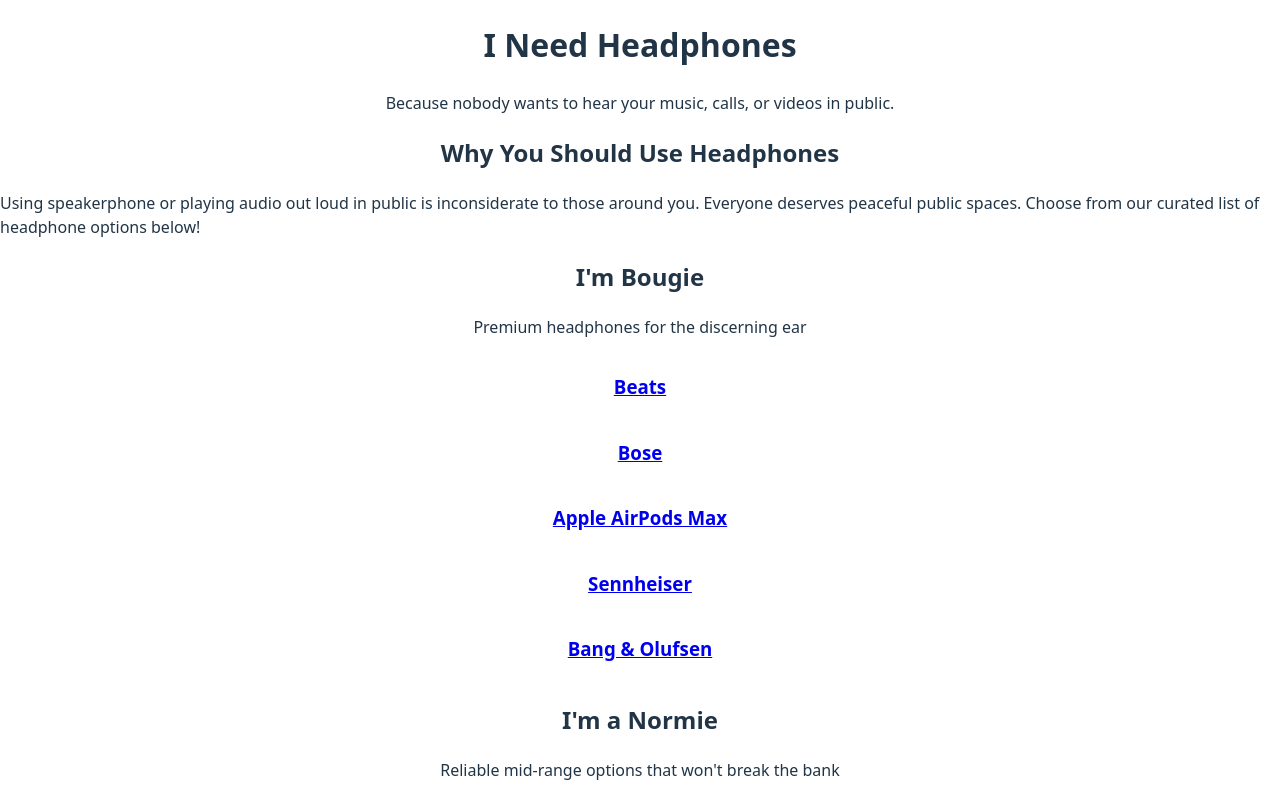
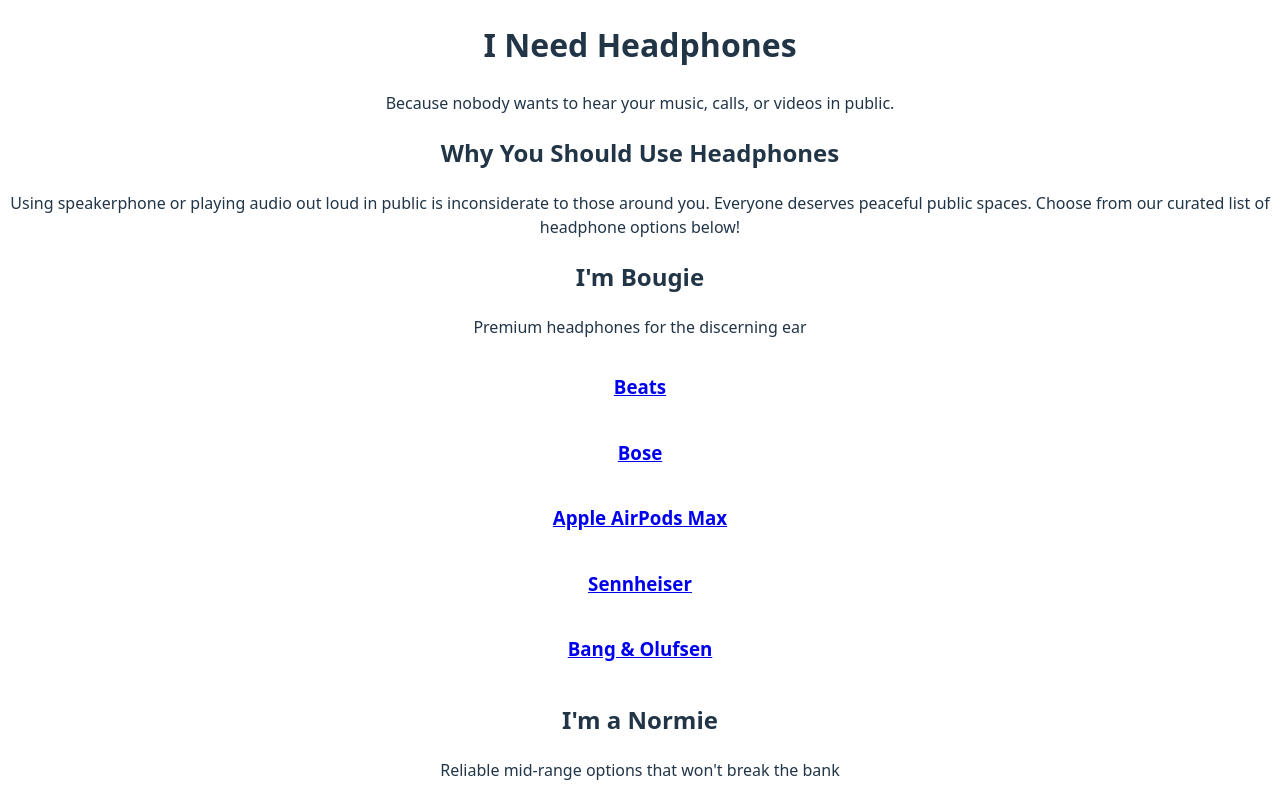
Before and after one commit to jftl6y/INeedHeadphones, a React (Vite) app: page / in a window 1280 px wide. Shown: the top 800 px of the page. Built offline with nearby package versions, Linux system fonts and the light colour scheme.

Commit message:
center text

```diff
--- a/src/App.tsx
+++ b/src/App.tsx
@@ -43,8 +43,8 @@
           <div className="bg-blue-800/50 p-6 rounded-lg mb-8">
             <h2 className="text-3xl font-bold mb-4 text-center">Why You Should Use Headphones</h2>
             <p className="text-lg">
-              Using speakerphone or playing audio out loud in public is inconsiderate to those around you.
-              Everyone deserves peaceful public spaces. Choose from our curated list of headphone options below!
+            <center>Using speakerphone or playing audio out loud in public is inconsiderate to those around you.
+              Everyone deserves peaceful public spaces. Choose from our curated list of headphone options below!</center>
             </p>
           </div>
         </div>
```
